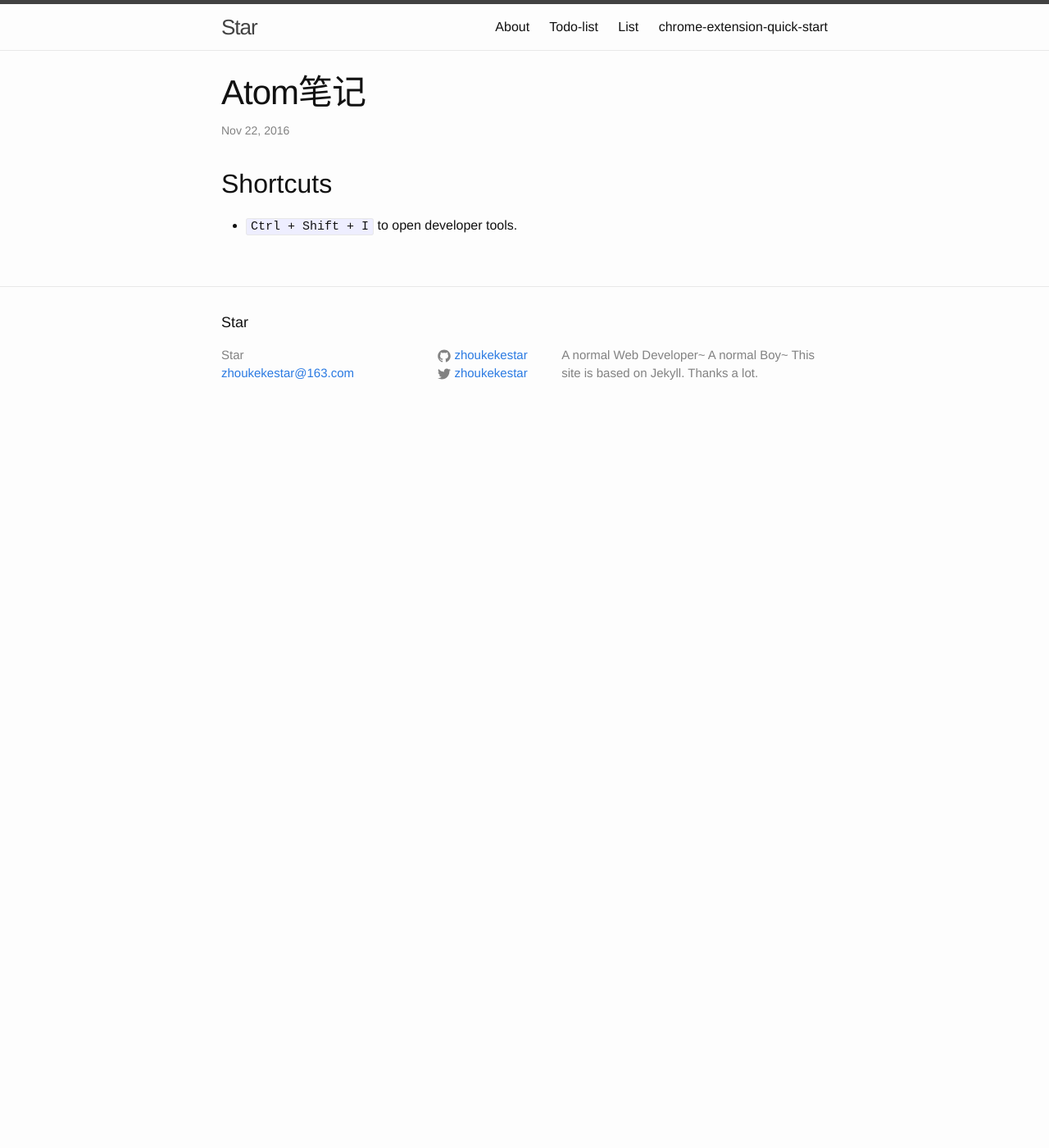
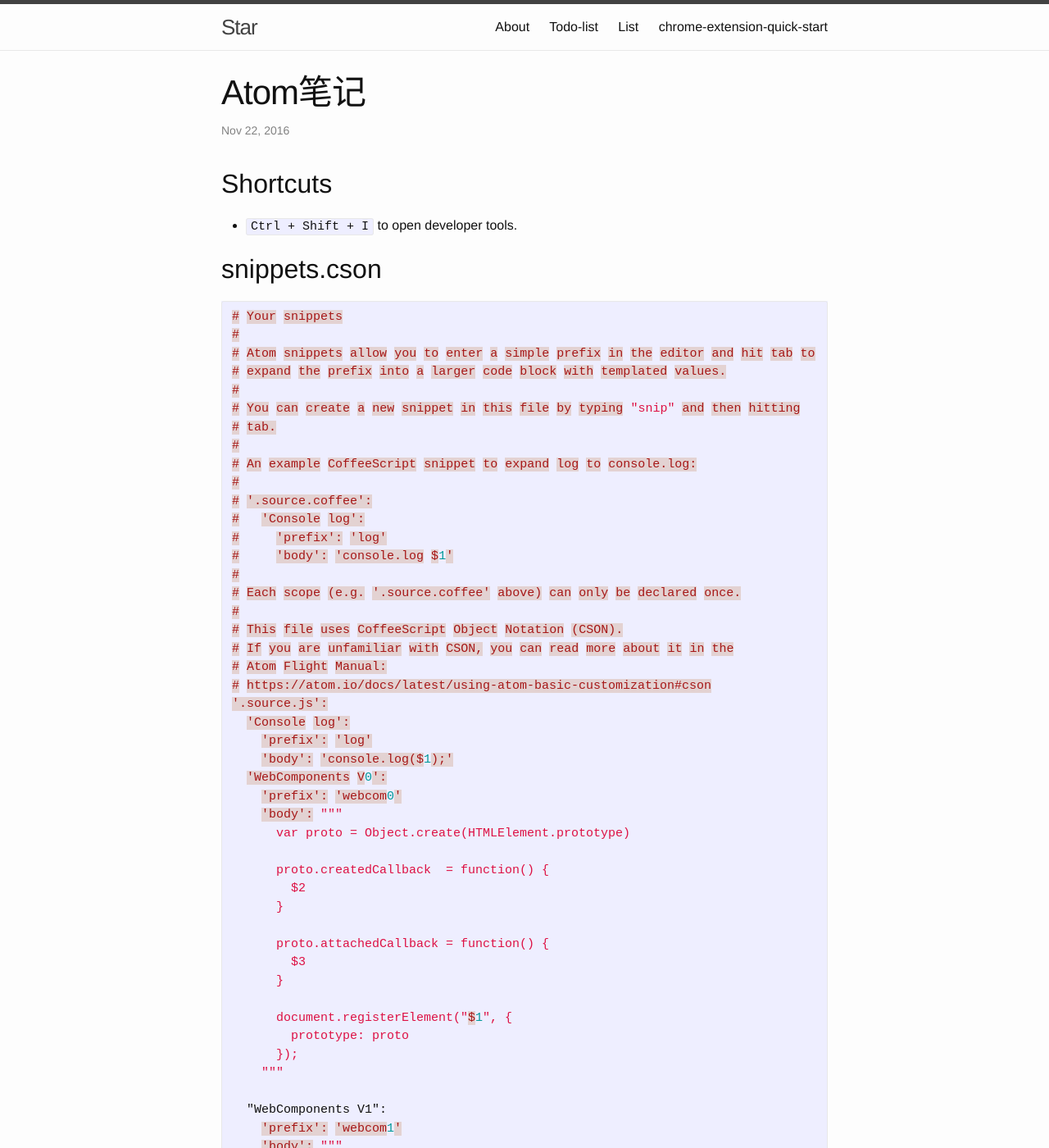
Before and after one commit to zhoukekestar/notes, a Jekyll site: the page built from _posts/2016-11-21-atom-note.md, in a window 1280 px wide and 1400 px high. Shown: the whole window at 82% size. Built offline with Jekyll 4.4.1, drawn with Linux system fonts in a browser that asks for light colours; some of the changed text lies outside the part shown.

Commit message:
Added: snippets.cson

````diff
--- a/_posts/2016-11-21-atom-note.md
+++ b/_posts/2016-11-21-atom-note.md
@@ -7,3 +7,85 @@
 
 ## Shortcuts
 * `Ctrl + Shift + I` to open developer tools.
+
+
+## snippets.cson
+```json
+# Your snippets
+#
+# Atom snippets allow you to enter a simple prefix in the editor and hit tab to
+# expand the prefix into a larger code block with templated values.
+#
+# You can create a new snippet in this file by typing "snip" and then hitting
+# tab.
+#
+# An example CoffeeScript snippet to expand log to console.log:
+#
+# '.source.coffee':
+#   'Console log':
+#     'prefix': 'log'
+#     'body': 'console.log $1'
+#
+# Each scope (e.g. '.source.coffee' above) can only be declared once.
+#
+# This file uses CoffeeScript Object Notation (CSON).
+# If you are unfamiliar with CSON, you can read more about it in the
+# Atom Flight Manual:
+# https://atom.io/docs/latest/using-atom-basic-customization#cson
+'.source.js':
+  'Console log':
+    'prefix': 'log'
+    'body': 'console.log($1);'
+  'WebComponents V0':
+    'prefix': 'webcom0'
+    'body': """
+      var proto = Object.create(HTMLElement.prototype)
+
+      proto.createdCallback  = function() {
+        $2
+      }
+
+      proto.attachedCallback = function() {
+        $3
+      }
+
+      document.registerElement("$1", {
+        prototype: proto
+      });
+    """
+
+  "WebComponents V1":
+    'prefix': 'webcom1'
+    'body': """
+      class ${1:HelloWorld} extends HTMLElement {
+        constructor() {
+          super();
+
+          $3
+        }
+      }
+
+      customElements.define('${2:hello-world}', ${1:HelloWorld});
+    """
+
+  'close':
+    'prefix': 'fc'
+    'body': """
+      !(function() {
+        $1
+      })();
+    """
+
+  'if, else if, else':
+    'prefix': 'ieie'
+    'body': """
+      if (${1:true}) {
+        $2
+      } else if (${3:false}) {
+        $4
+      } else {
+        $5
+      }
+    """
+
+```
````
